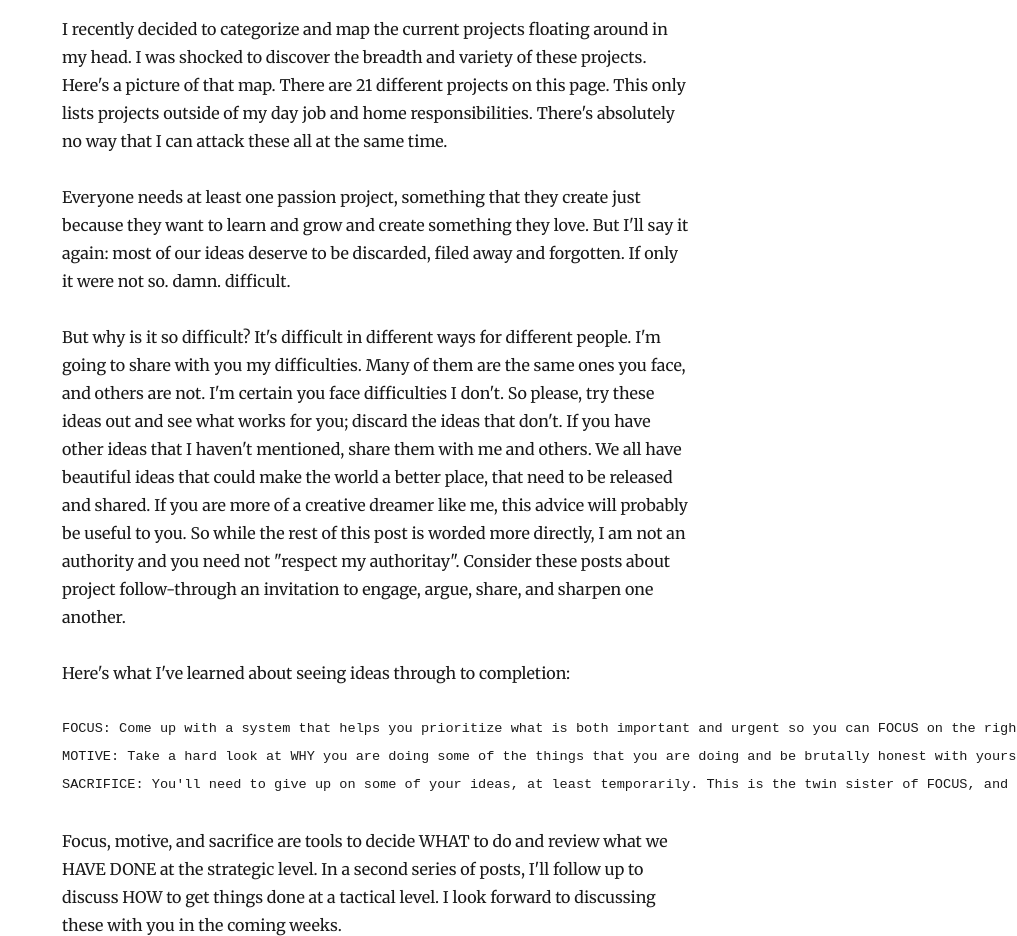
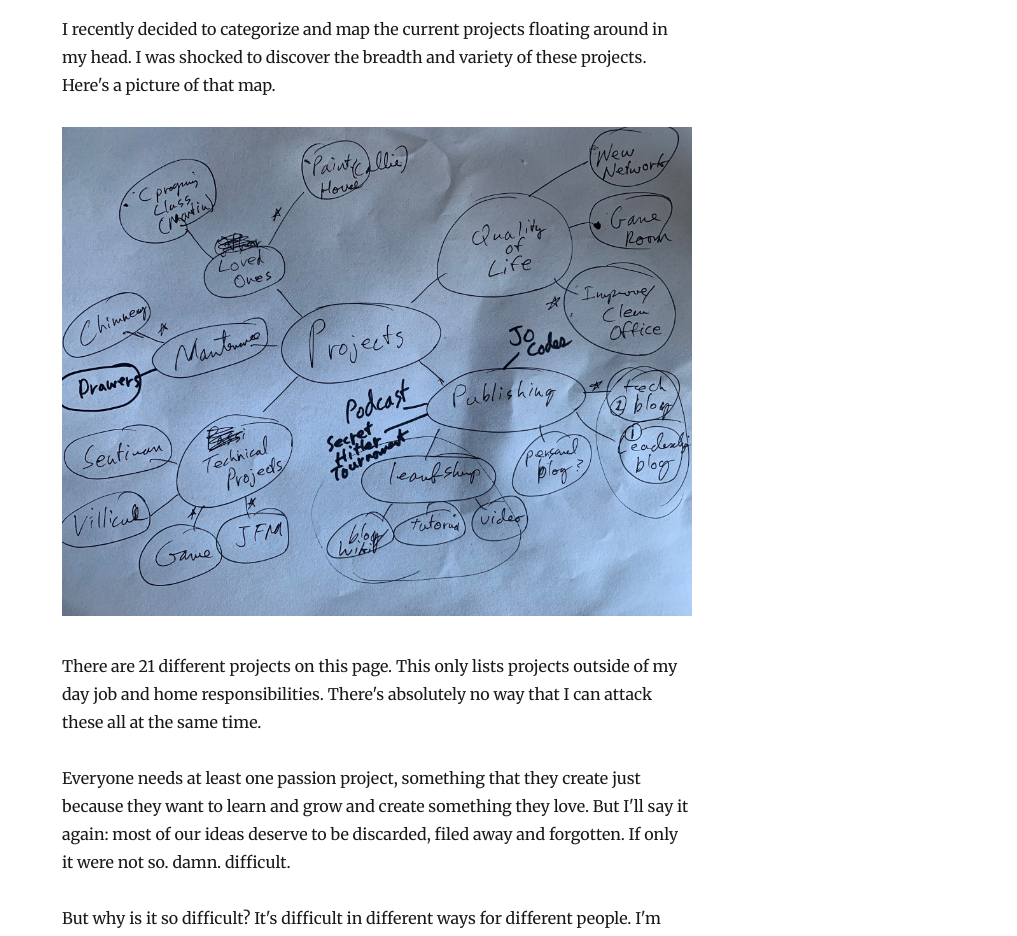
Before and after one commit to bigjonroberts/RecursiveLeadership, a Gatsby site: page /2020-08-01-how-i-get-nothing-done-and-you-can-too/ in a window 1280 px wide. Shown: the part 560-1496 px from the top of the page, without its empty margins (263-1280 px from the left). Built offline with nearby package versions, Linux system fonts and the light colour scheme; Gatsby itself is replaced by a stand-in of ours; some packages are replaced by stand-ins of ours.

Commit message:
Update Recursive Leadership Blog “2020-08-01-how-i-get-nothing-done-and-you-can-too”

```diff
--- a/content/blog/2020-08-01-how-i-get-nothing-done-and-you-can-too.md
+++ b/content/blog/2020-08-01-how-i-get-nothing-done-and-you-can-too.md
@@ -9,7 +9,11 @@ description: "An introduction to the creative mind's assistants: FOCUS, MOTIVE,
 
 Like most people I have a long list of projects, ideas, and big plans that I would "like to do." I've always had a long list, and most of these projects have never been done. Most of them were barely even started. Honestly, most of them deserved to be deferred, cancelled or abandoned.  They were ideas that were fun to entertain, but difficult, if not impossible, to implement. Some creatives will develop systems to record and catalog their dreams and fantasies.  They then peruse them periodically, modify and enhance them, then file them away again.  A few dreams do get polished to finished products and released to the world. This very blog you're reading is one of my dreams turned finished product. I'm embarking on a journey to discover more of my dreams and fantasies that have potential. After I've identified them, I want to make them into realities.
 
-I recently decided to categorize and map the current projects floating around in my head.  I was shocked to discover the breadth and variety of these projects. Here's a picture of that map.  There are 21 different projects on this page.  This only lists projects outside of my day job and home responsibilities. There's absolutely no way that I can attack these all at the same time.
+I recently decided to categorize and map the current projects floating around in my head.  I was shocked to discover the breadth and variety of these projects. Here's a picture of that map.
+
+![Map of Jon's Projects](/img/projects-map.jpeg)
+
+There are 21 different projects on this page.  This only lists projects outside of my day job and home responsibilities. There's absolutely no way that I can attack these all at the same time.
 
 Everyone needs at least one passion project, something that they create just because they want to learn and grow and create something they love. But I'll say it again: most of our ideas deserve to be discarded, filed away and forgotten. If only it were not so. damn. difficult.
 
```
